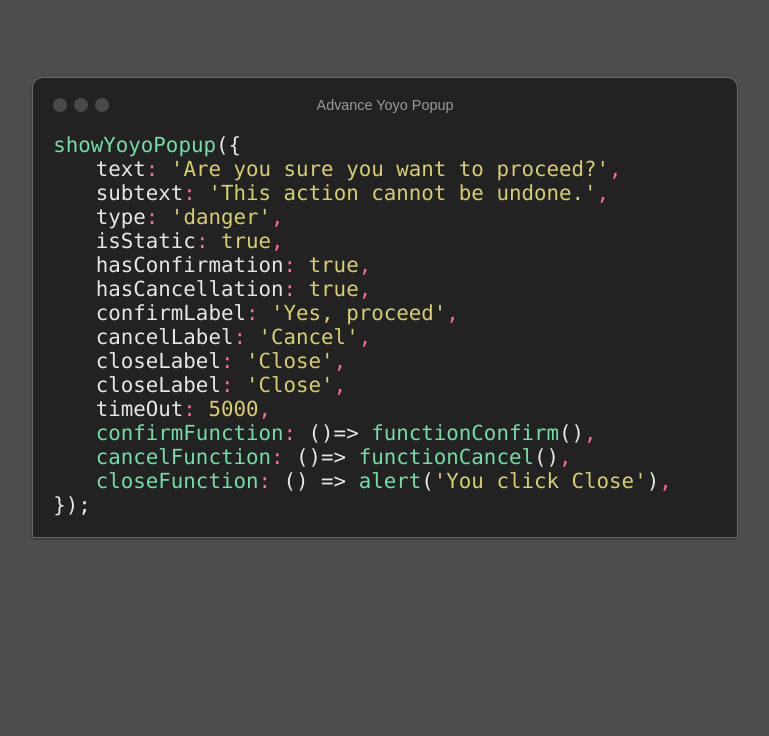
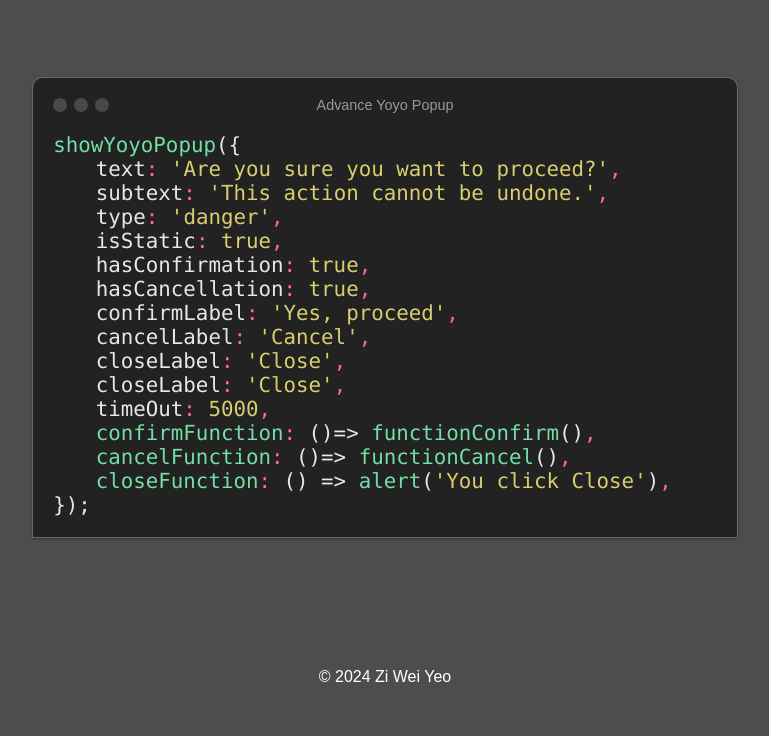
Before and after one commit to smallvi/yoyoPopup, a plain HTML site: page index.html in a window 1280 px wide. Shown: the part 856-1592 px from the top of the page, without its empty margins (255-1024 px from the left). Before the commit the page ends 1474 px from the top, so only its background shows below. Drawn offline with Linux system fonts and the light colour scheme.

Commit message:
chore: add footer, change mascot

```diff
--- a/index.html
+++ b/index.html
@@ -133,6 +133,8 @@
 
             </div>
         </div>
+
+        <footer style="padding: 50px;color: white;">© 2024 Zi Wei Yeo</footer>
     </div>
 
     <script src="yoyo-popup.min.js"></script>
```
Also changed, not shown: images/icon/android-chrome-192x192.png, images/icon/android-chrome-512x512.png, images/icon/apple-touch-icon.png, images/icon/favicon-16x16.png, images/icon/favicon-32x32.png, images/icon/favicon.ico, images/yoyo_popup_banner.png, images/yoyo_popup_mascot.png (added), images/yoyo_popup_mascot.svg.
